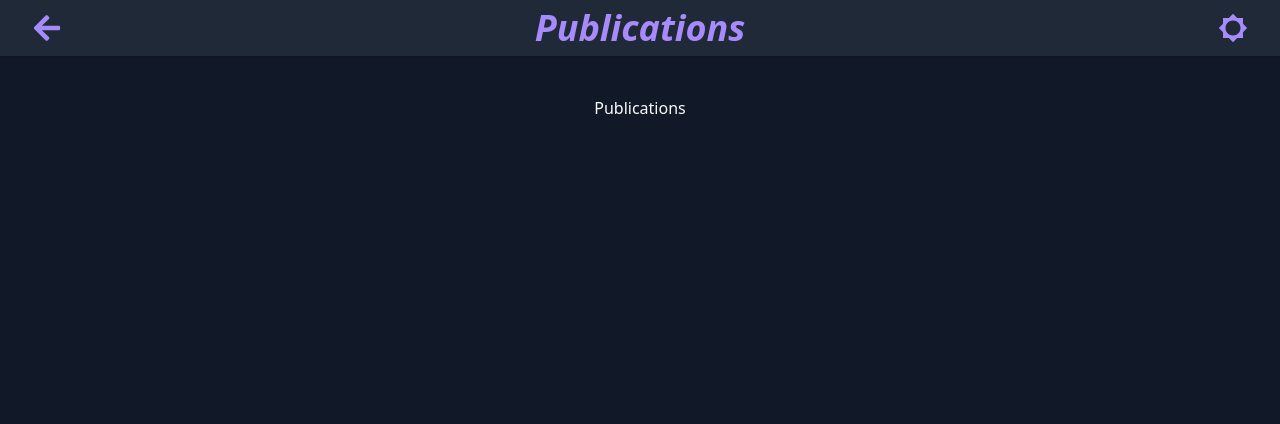
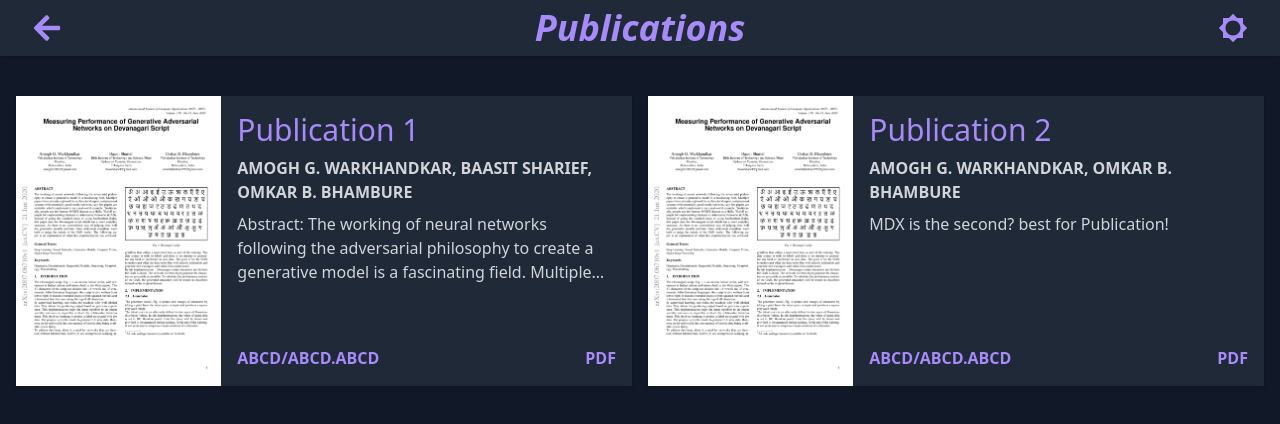
Before and after one commit to amogh-w/purple-amogh-w.github.io, a Gatsby site: page /publications in a window 1280 px wide. Built offline with nearby package versions, Linux system fonts and the light colour scheme; Gatsby itself is replaced by a stand-in of ours; some packages are replaced by stand-ins of ours; what @tailwindcss/typography would draw is missing.

Commit message:
Added Publication Cards

```diff
--- a/src/components/ProjectCard.js
+++ b/src/components/ProjectCard.js
@@ -6,9 +6,8 @@ import TextToIcon from "./TextToIcon"
 const ProjectCard = ({ project }) => {
   return (
     <div className="paper">
-      <div className="h-56 flex ">
+      <div className="h-56 flex">
         <GatsbyImage
-          className="object-cover"
           image={getImage(project.frontmatter.banner)}
           alt="banner"
         />
@@ -21,7 +20,7 @@ const ProjectCard = ({ project }) => {
             label={<TextToIcon label="github" />}
           />
         </div>
-        <div className="text-secondary text-sm md:text-sm lg:text-sm">
+        <div className="text-secondary text-sm lg:text-base">
           {project.excerpt}
         </div>
       </div>
--- /dev/null
+++ b/src/components/PublicationCard.js
@@ -0,0 +1,37 @@
+import React from "react"
+import { GatsbyImage, getImage } from "gatsby-plugin-image"
+import Link from "./Link"
+
+const PublicationCard = ({ publication }) => {
+  return (
+    <div className="paper grid grid-cols-3">
+      <GatsbyImage
+        image={getImage(publication.frontmatter.banner)}
+        alt="banner"
+      />
+      <div className="flex flex-col col-span-2 p-4">
+        <div className="text-xl md:text-2xl lg:text-3xl pb-2">
+          <Link
+            to={`/${publication.slug}`}
+            label={publication.frontmatter.title}
+          />
+        </div>
+        <div className="text-secondary text-sm lg:text-base font-semibold uppercase pb-2 ">
+          {publication.frontmatter.authors}
+        </div>
+        <div className="text-secondary flex-grow text-sm lg:text-base pb-2">
+          {publication.excerpt}
+        </div>
+        <div className="flex justify-between text-sm lg:text-base font-semibold uppercase">
+          <Link
+            href={publication.frontmatter.link}
+            label={publication.frontmatter.doi}
+          />
+          <Link href={publication.frontmatter.pdf} label={"PDF"} />
+        </div>
+      </div>
+    </div>
+  )
+}
+
+export default PublicationCard
--- a/src/data/publications/publication-1/index.mdx
+++ b/src/data/publications/publication-1/index.mdx
@@ -5,7 +5,10 @@ contentType: publication
 isHighlight: true
 authors: Amogh G. Warkhandkar, Baasit Sharief, Omkar B. Bhambure
 pdf: https://arxiv.org/pdf/2007.06710
+link: https://arxiv.org/abs/2007.06710
 doi: abcd/abcd.abcd
+journal: International Journal of Computer Applications
+banner: page.jpg
 ---
 
 # Abstract:
--- a/src/data/publications/publication-2/index.mdx
+++ b/src/data/publications/publication-2/index.mdx
@@ -3,8 +3,12 @@ title: Publication 2
 slug: publication-2
 contentType: publication
 isHighlight: true
+authors: Amogh G. Warkhandkar, Omkar B. Bhambure
 pdf: https://arxiv.org/pdf/2007.06710
+link: https://arxiv.org/abs/2007.06710
 doi: abcd/abcd.abcd
+journal: International Journal of Computer Applications
+banner: page.jpg
 ---
 
 # MDX is the second? best for Publication!
--- a/src/pages/projects.js
+++ b/src/pages/projects.js
@@ -4,7 +4,6 @@ import General from "../layouts/general"
 import ProjectCard from "../components/ProjectCard"
 
 const Projects = ({ data }) => {
-  console.log(data)
   return (
     <General title="Projects">
       <div className="grid grid-cols-1 md:grid-cols-2 lg:grid-cols-3 gap-4">
@@ -30,7 +29,7 @@ export const query = graphql`
           githubLink
           banner {
             childImageSharp {
-              gatsbyImageData(placeholder: BLURRED)
+              gatsbyImageData(placeholder: BLURRED, layout: CONSTRAINED)
             }
           }
         }
--- a/src/pages/publications.js
+++ b/src/pages/publications.js
@@ -1,11 +1,16 @@
 import React from "react"
 import { graphql } from "gatsby"
 import General from "../layouts/general"
+import PublicationCard from "../components/PublicationCard"
 
-const Publications = () => {
+const Publications = ({ data }) => {
   return (
     <General title="Publications">
-      <p>Publications</p>
+      <div className="grid xl:grid-cols-2 gap-4">
+        {data.publications.nodes.map(publication => {
+          return <PublicationCard publication={publication} />
+        })}
+      </div>
     </General>
   )
 }
@@ -13,12 +18,7 @@ const Publications = () => {
 export const query = graphql`
   query GetPublications {
     publications: allMdx(
-      filter: {
-        frontmatter: {
-          isHighlight: { eq: true }
-          contentType: { eq: "publication" }
-        }
-      }
+      filter: { frontmatter: { contentType: { eq: "publication" } } }
     ) {
       nodes {
         id
@@ -28,7 +28,14 @@ export const query = graphql`
           title
           authors
           pdf
+          link
           doi
+          journal
+          banner {
+            childImageSharp {
+              gatsbyImageData(placeholder: BLURRED, layout: CONSTRAINED)
+            }
+          }
         }
       }
     }
--- a/tailwind.config.js
+++ b/tailwind.config.js
@@ -4,6 +4,13 @@ module.exports = {
   theme: {
     extend: {
       textColor(theme) {
+        return {
+          primaryLight: "#C4B5FD",
+          primary: "#A78BFA",
+          primaryDark: "#8B5CF6",
+        }
+      },
+      borderColor(theme) {
         return {
           primaryLight: "#C4B5FD",
           primary: "#A78BFA",
```
Also changed, not shown: src/data/publications/publication-1/page.jpg (added), src/data/publications/publication-2/page.jpg (added).
